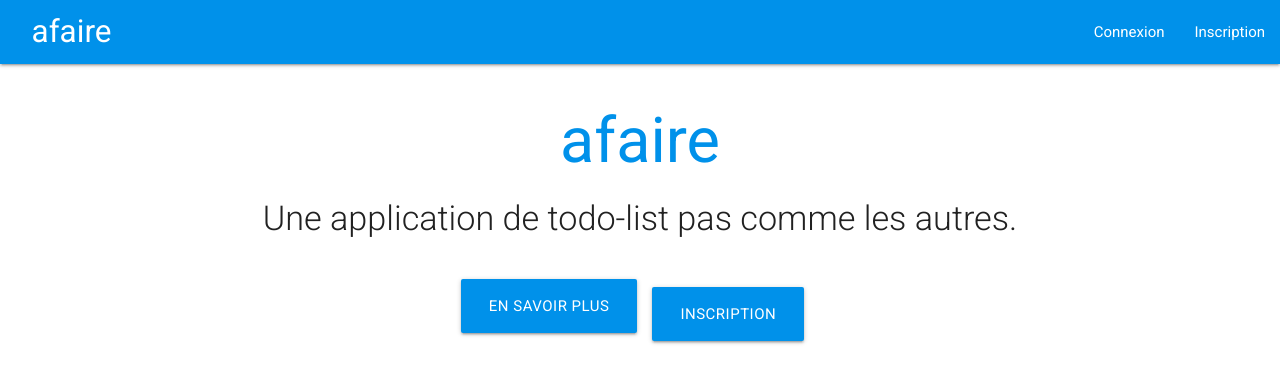
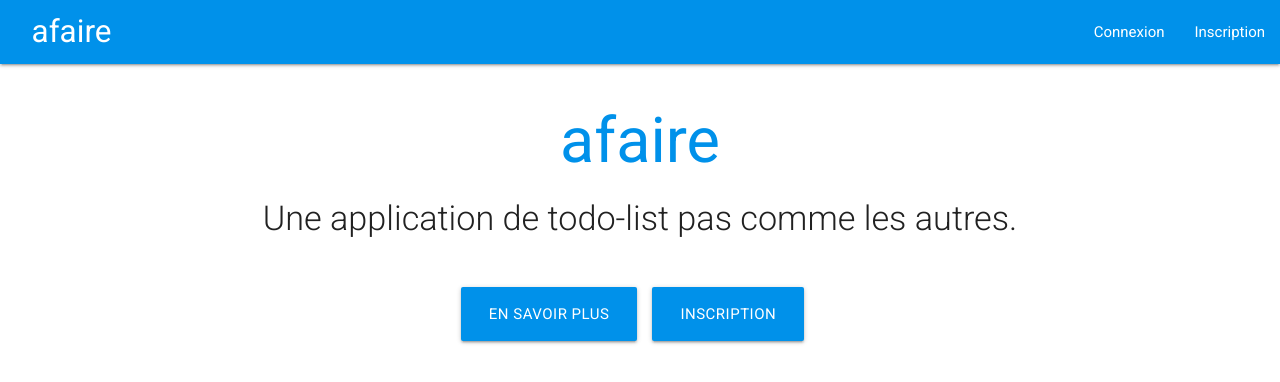
Before and after one commit to theofabry/afaire-front, an Angular app: page /accueil in a window 1280 px wide. Shown: the top 382 px of the page. Built offline with nearby package versions, Linux system fonts and the light colour scheme.

Commit message:
Corrected typo

```diff
--- a/src/app/index/index.component.html
+++ b/src/app/index/index.component.html
@@ -9,7 +9,7 @@
   </div>
 
   <div class="row center">
-    <a class="btn btn-large" routerLink="/presentation">En savoir plus</a>
+    <a class="btn btn-large registration" routerLink="/presentation">En savoir plus</a>
     <a *ngIf="!userService.isAuthenticated()" class="btn btn-large registration" routerLink="/inscription">Inscription</a>
   </div>
 </div>
--- a/src/app/presentation/presentation.component.html
+++ b/src/app/presentation/presentation.component.html
@@ -24,7 +24,7 @@
     <div class="col s12 m4 promo">
       <i class="material-icons">all_inclusive</i>
       <p class="promo-caption">Simple, mais pas simpliste</p>
-      <p class="light"><em>afiare</em> s'adapte à votre méthode, et non l'inverse. Utilisez-le de la façon qui vous convient le mieux.</p>
+      <p class="light"><em>afaire</em> s'adapte à votre méthode, et non l'inverse. Utilisez-le de la façon qui vous convient le mieux.</p>
     </div>
   </div>
 
```
